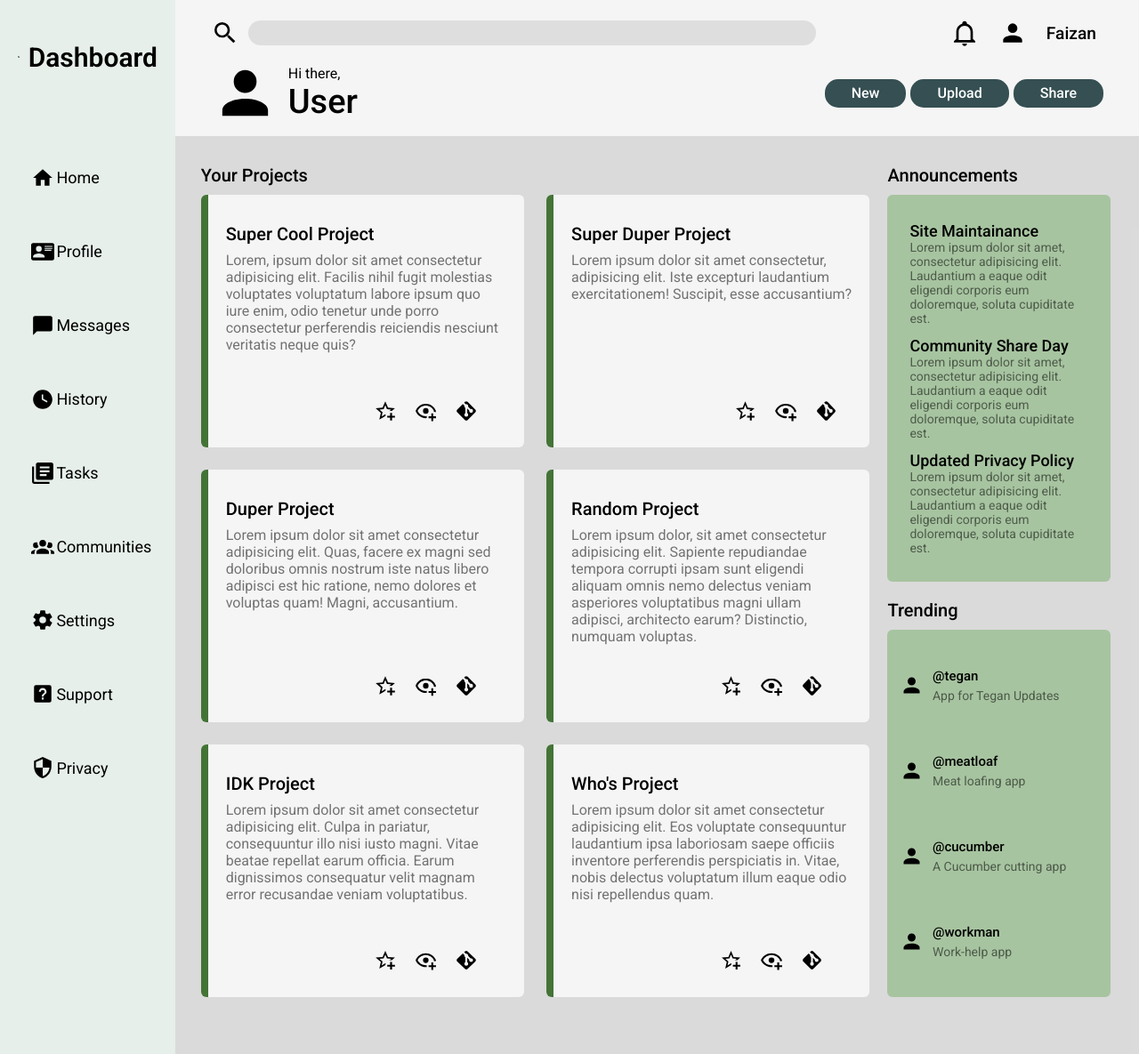
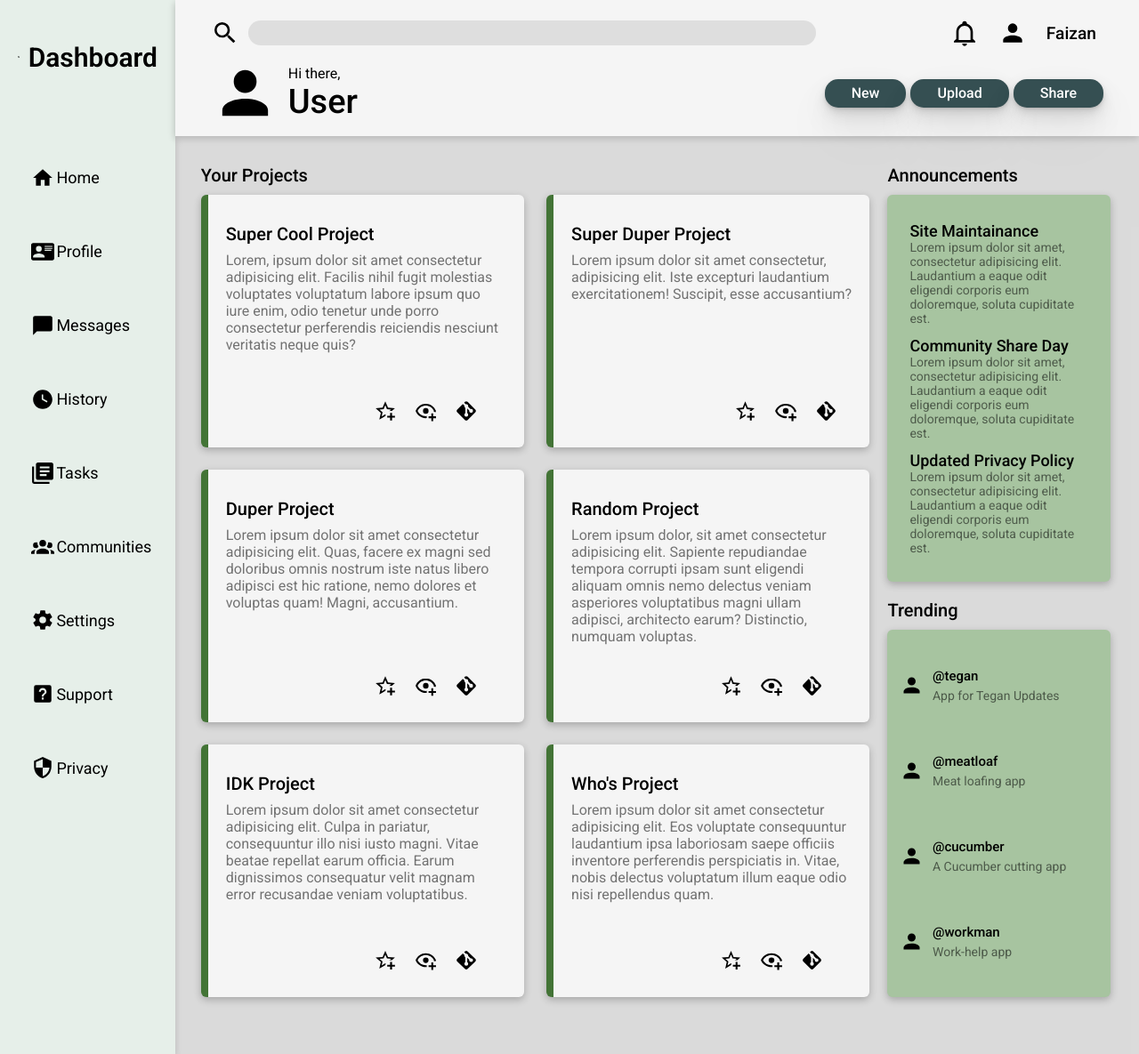
Before and after one commit to fez-Ox/dashboardProj_Odin, a plain HTML site: page index.html in a window 1280 px wide. Shown: the whole page at 89% size. Drawn offline with Linux system fonts and the light colour scheme.

Commit message:
Added Box-Shadows for multiple elements

```diff
--- a/style.css
+++ b/style.css
@@ -30,6 +30,7 @@ body {
     padding-bottom: 280px;
     display: grid;
     grid-template-rows: 1fr repeat(9, 0.6fr);
+    box-shadow: rgba(0, 0, 0, 0.24) 0px 3px 8px;
 }
 
 .logo-container {
@@ -72,6 +73,7 @@ body {
     grid-template-rows: 1fr 2fr;
     padding: 18px 40px 10px 40px;
     gap: 10px;
+    box-shadow: rgba(0, 0, 0, 0.24) 0px 3px 8px;
 }
 
 .main-content {
@@ -196,6 +198,7 @@ body {
     background-color: #354f52;
     border: none;
     color: white;
+    box-shadow: rgba(0, 0, 0, 0.07) 0px 1px 2px, rgba(0, 0, 0, 0.07) 0px 2px 4px, rgba(0, 0, 0, 0.07) 0px 4px 8px, rgba(0, 0, 0, 0.07) 0px 8px 16px, rgba(0, 0, 0, 0.07) 0px 16px 32px, rgba(0, 0, 0, 0.07) 0px 32px 64px;
 }
 
 .projects-div {
@@ -214,6 +217,7 @@ body {
     border-left: 8px solid #437436;
     display: grid;
     grid-template-rows: 6fr 1fr;
+    box-shadow: rgba(0, 0, 0, 0.24) 0px 3px 8px;
 }
 
 .project-card-heading {
@@ -247,6 +251,7 @@ body {
     border-radius: 6px;
     gap: 12px;
     background-color: #a7c4a0;
+    box-shadow: rgba(0, 0, 0, 0.24) 0px 3px 8px;
 }
 
 .announcement-card {
@@ -274,6 +279,7 @@ body {
     flex-direction: column;
     padding: 14px;
     border-radius: 6px;
+    box-shadow: rgba(0, 0, 0, 0.24) 0px 3px 8px;
 }
 
 .trending-card {
```
